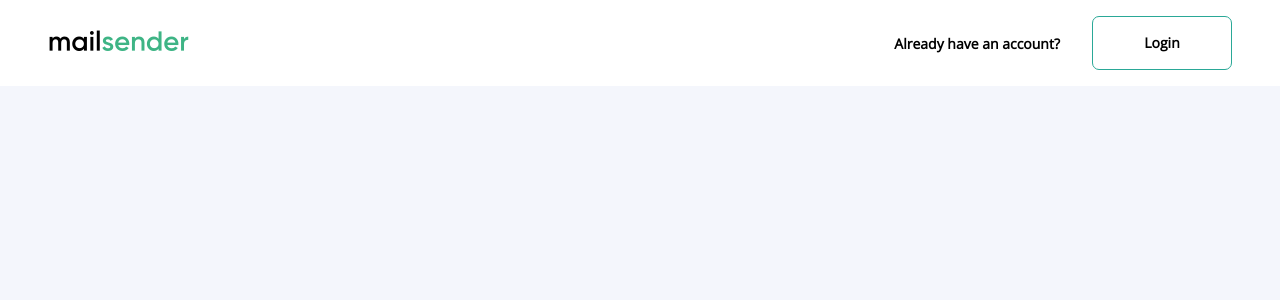
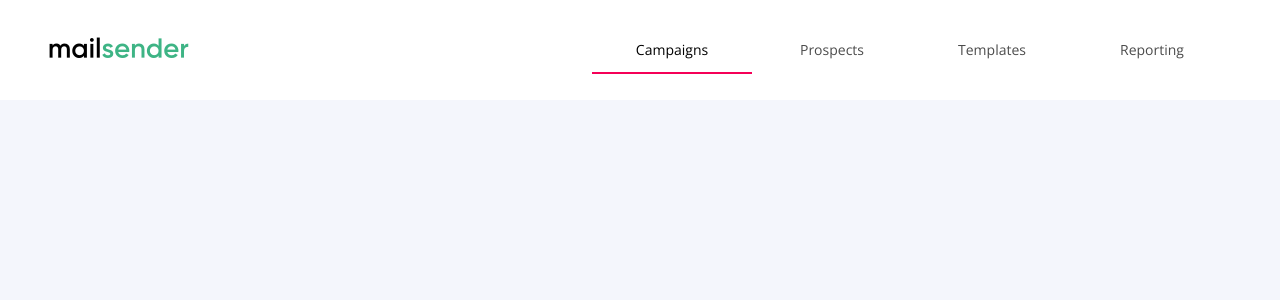
Before and after one commit to hatchways/team-marinara, a React (Create React App) app in the folder client/: page /home in a window 1280 px wide. Shown: the top 300 px of the page. Built offline with nearby package versions, Linux system fonts and the light colour scheme.

Commit message:
Added Navbar Tabs

```diff
--- a/client/src/Views/Home/Navbar/HomeNavbar.js
+++ b/client/src/Views/Home/Navbar/HomeNavbar.js
@@ -2,7 +2,7 @@ import React from "react";
 import { Grid, Typography, withStyles } from "@material-ui/core";
 import { Link } from "react-router-dom";
 
-import StyledButtonOutline from "Components/Button/StyledButtonOutline";
+import Tabs from "./NavbarTabs";
 
 import logo from "Assets/logo.png";
 
@@ -10,14 +10,8 @@ const styles = () => ({
   root: {
     width: "100%",
     backgroundColor: "#FFFFFF",
-    padding: "16px 48px"
-  },
-  bold: {
-    fontWeight: "bold",
-    fontSize: 14
-  },
-  toggle: {
-    width: "auto"
+    padding: "0 48px",
+    height: 100
   }
 });
 
@@ -25,7 +19,6 @@ const HomeNavbar = props => (
   <Grid
     item
     container
-    alignContent="center"
     alignItems="center"
     justify="space-between"
     className={props.classes.root}
@@ -34,30 +27,8 @@ const HomeNavbar = props => (
       <img src={logo} alt="logo" />
     </Grid>
 
-    <Grid
-      item
-      container
-      alignContent="center"
-      alignItems="center"
-      spacing={4}
-      className={props.classes.toggle}
-    >
-      <Grid item>
-        <Typography className={props.classes.bold}>
-          {props.variant === "login"
-            ? "Don't have an account?"
-            : "Already have an account?"}
-        </Typography>
-      </Grid>
-
-      <Grid item>
-        <StyledButtonOutline
-          component={Link}
-          to={props.variant === "login" ? "/register" : "/login"}
-        >
-          {props.variant === "login" ? "Create" : "Login"}
-        </StyledButtonOutline>
-      </Grid>
+    <Grid item>
+      <Tabs />
     </Grid>
   </Grid>
 );
--- /dev/null
+++ b/client/src/Views/Home/Navbar/NavbarTabs.js
@@ -0,0 +1,21 @@
+import React from "react";
+import { Grid, Typography, withStyles, Tabs, Tab } from "@material-ui/core";
+
+const NavbarTabs = props => {
+  const [active, setActive] = React.useState("campaigns");
+  const onChange = (event, value) => {
+    setActive(value);
+  };
+  return (
+    <Grid item>
+      <Tabs value={active} onChange={onChange}>
+        <Tab label="Campaigns" value="campaigns" />
+        <Tab label="Prospects" value="prospects" />
+        <Tab label="Templates" value="templates" />
+        <Tab label="Reporting" value="reporting" />
+      </Tabs>
+    </Grid>
+  );
+};
+
+export default NavbarTabs;
```
